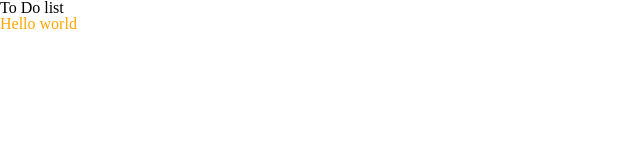
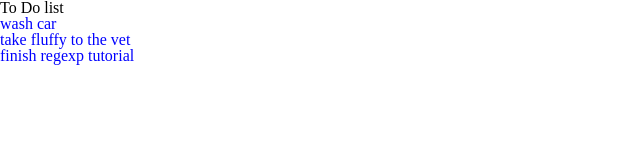
Before and after one commit to StarSheriff2/To-Do-list-app, a website built with webpack: page src/index.html in a window 1280 px wide. Shown: the whole page, without its empty margins (0-640 px from the left). Built offline with nearby package versions, Linux system fonts and the light colour scheme.

Commit message:
Create function that iterates through todo list and populates html to-do list container

```diff
--- a/src/index.js
+++ b/src/index.js
@@ -1,13 +1,30 @@
 import './reset.css';
 import './style.css';
 
-function component() {
-  const element = document.createElement('div');
+const toDoListDisplay = document.querySelector('.to-do-list');
 
-  element.innerHTML = 'Hello world';
-  element.classList.add('hello');
-
-  return element;
+const task1 = {
+  description: 'wash car',
+  completed: false,
+  index: 0,
 }
 
-document.body.appendChild(component());
+const task2 = {
+  description: 'take fluffy to the vet',
+  completed: false,
+  index: 1,
+}
+
+const task3 = {
+  description: 'finish regexp tutorial',
+  completed: false,
+  index: 2,
+}
+
+const TO_DO_LIST_TASKS = [task1, task2, task3];
+
+const addTasktoDisplay = (task) => {
+  toDoListDisplay.innerHTML += `<li class="to-do-list__item" id="${task.index}">${task.description}</li>`;
+}
+
+TO_DO_LIST_TASKS.forEach(task => addTasktoDisplay(task));
--- a/src/style.css
+++ b/src/style.css
@@ -1,3 +1,3 @@
-.hello {
-  color: orange;
+.to-do-list {
+  color: blue;
 }
```
